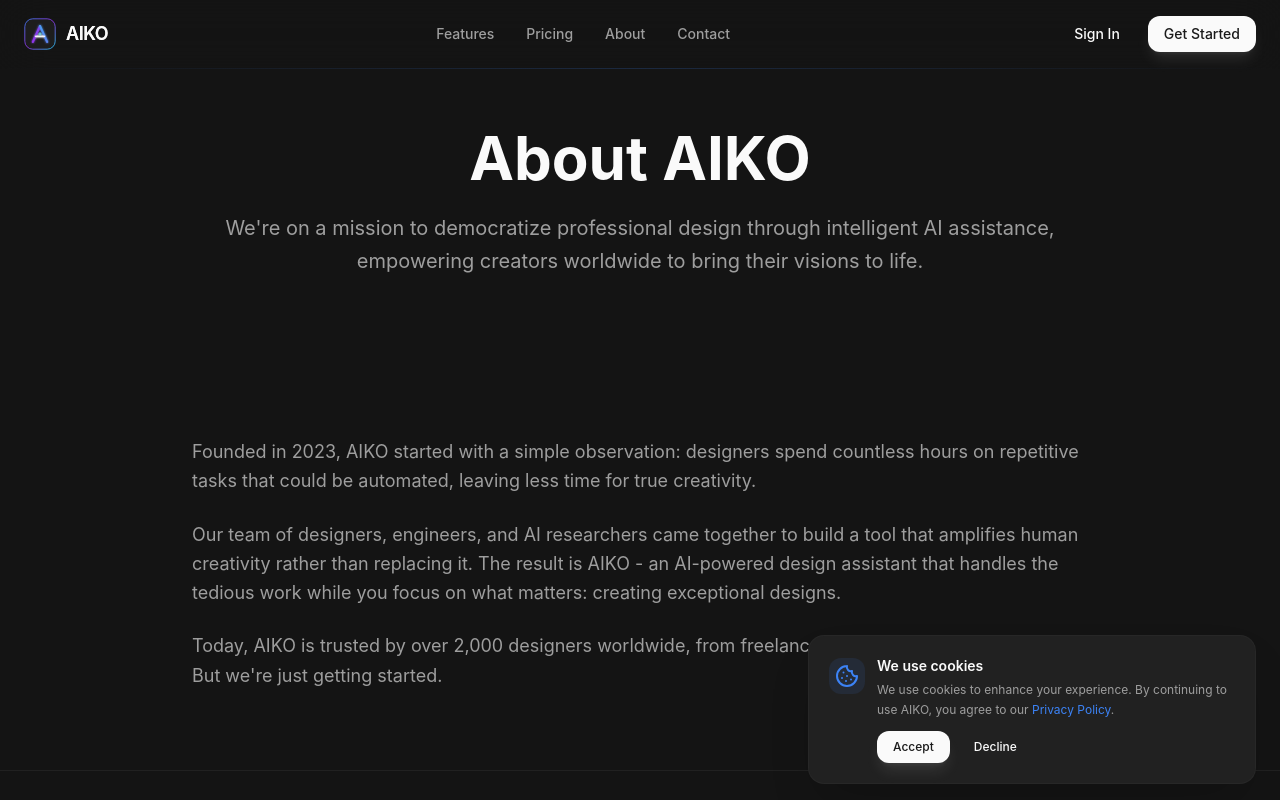
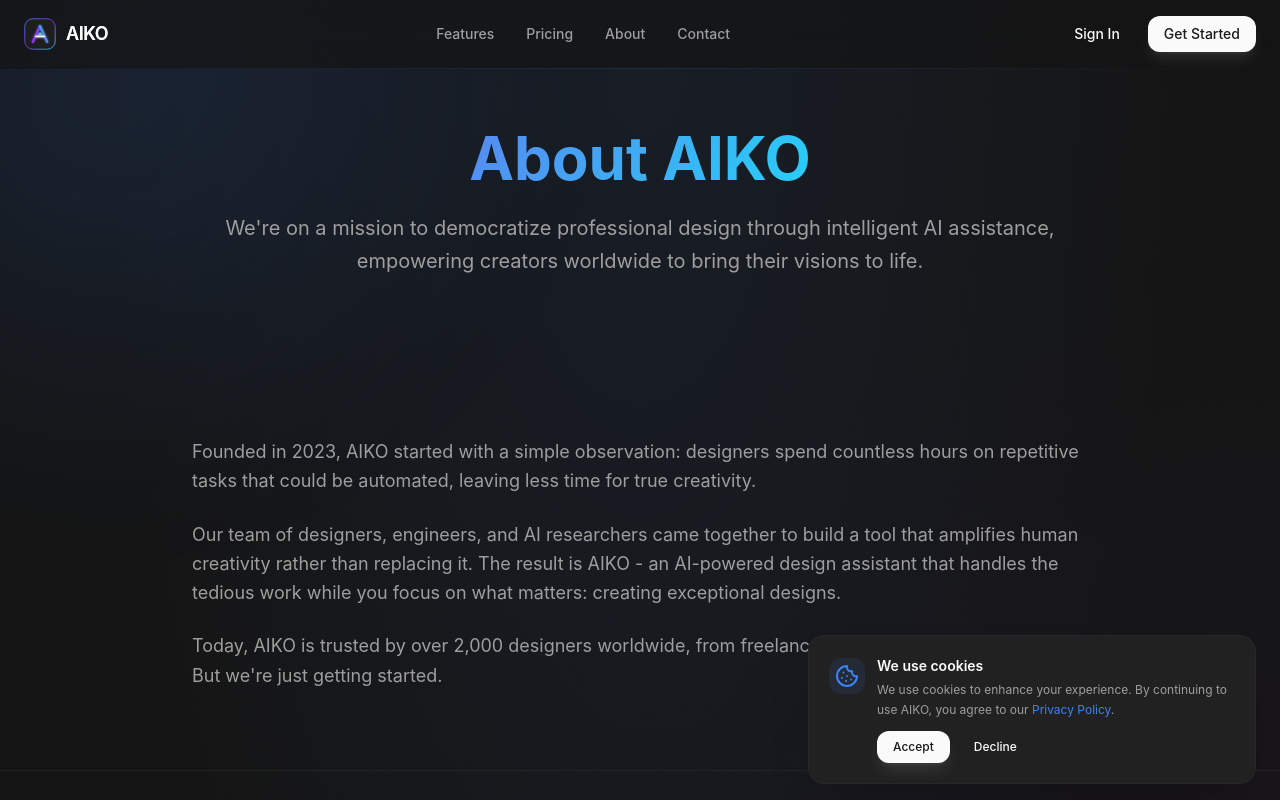
Before and after one commit to Fallenproud/visionary-canvas, a React (Vite) app: page /about in a window 1280 px wide. Shown: the top 800 px of the page. Built offline with nearby package versions, Linux system fonts and the light colour scheme; the HTML template or start-up script is replaced by a standard one.

Commit message:
Changes
Co-authored-by: Fallenproud <5671859+Fallenproud@users.noreply.github.com>

```diff
--- a/src/pages/About.tsx
+++ b/src/pages/About.tsx
@@ -30,7 +30,10 @@ const values = [
 const About = () => {
   usePageTitle("About");
   return (
-    <div className="min-h-screen">
+    <div className="min-h-screen bg-atmosphere relative">
+      <div className="aurora" aria-hidden="true" />
+      <div className="noise-grain" aria-hidden="true" />
+      <div className="relative z-10">
       <Navigation />
 
       {/* Hero */}
@@ -41,7 +44,7 @@ const About = () => {
             animate={{ opacity: 1, y: 0 }}
             transition={{ duration: 0.5 }}
           >
-            <h1 className="text-5xl md:text-6xl font-bold mb-6">
+            <h1 className="text-5xl md:text-6xl font-bold mb-6 gradient-text">
               About AIKO
             </h1>
             <p className="text-xl text-muted-foreground leading-relaxed">
@@ -121,6 +124,7 @@ const About = () => {
       </section>
 
       <Footer />
+      </div>
     </div>
   );
 };
--- a/src/pages/Playground.tsx
+++ b/src/pages/Playground.tsx
@@ -305,7 +305,7 @@ const Playground = () => {
       </div>
 
       {/* 2-pane layout */}
-      <div className="flex-1 overflow-hidden">
+      <div className="relative z-10 flex-1 overflow-hidden">
         <ResizablePanelGroup direction="horizontal">
           {/* Left: Chat */}
           <ResizablePanel defaultSize={38} minSize={28} maxSize={50}>
--- a/src/pages/ResetPassword.tsx
+++ b/src/pages/ResetPassword.tsx
@@ -44,8 +44,10 @@ const ResetPassword = () => {
 
   if (!isRecovery) {
     return (
-      <div className="min-h-screen flex items-center justify-center px-6">
-        <div className="text-center">
+      <div className="min-h-screen flex items-center justify-center px-6 bg-atmosphere relative">
+        <div className="aurora" aria-hidden="true" />
+        <div className="noise-grain" aria-hidden="true" />
+        <div className="relative z-10 text-center">
           <h1 className="text-xl font-semibold mb-2">Invalid Link</h1>
           <p className="text-muted-foreground mb-4">This password reset link is invalid or expired.</p>
           <Button onClick={() => navigate("/auth")}>Back to Sign In</Button>
@@ -55,13 +57,15 @@ const ResetPassword = () => {
   }
 
   return (
-    <div className="min-h-screen flex items-center justify-center px-6">
+    <div className="min-h-screen flex items-center justify-center px-6 bg-atmosphere relative">
+      <div className="aurora" aria-hidden="true" />
+      <div className="noise-grain" aria-hidden="true" />
       <motion.div
         initial={{ opacity: 0, y: 20 }}
         animate={{ opacity: 1, y: 0 }}
-        className="w-full max-w-md surface-elevated rounded-2xl p-8 border border-border/50"
+        className="relative z-10 w-full max-w-md glass rounded-2xl p-8 border border-border/50 conic-border"
       >
-        <h1 className="text-2xl font-bold mb-2 text-center">Set New Password</h1>
+        <h1 className="text-2xl font-bold mb-2 text-center gradient-text">Set New Password</h1>
         <p className="text-muted-foreground text-center mb-6 text-sm">Enter your new password below</p>
         <div className="space-y-4">
           <Input type="password" placeholder="New password" value={password} onChange={(e) => setPassword(e.target.value)} />
```
